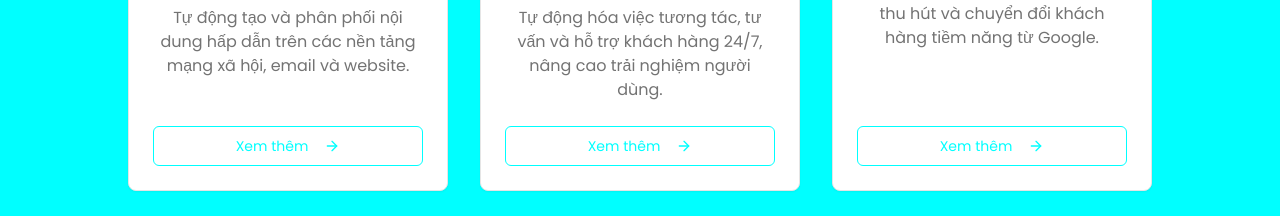
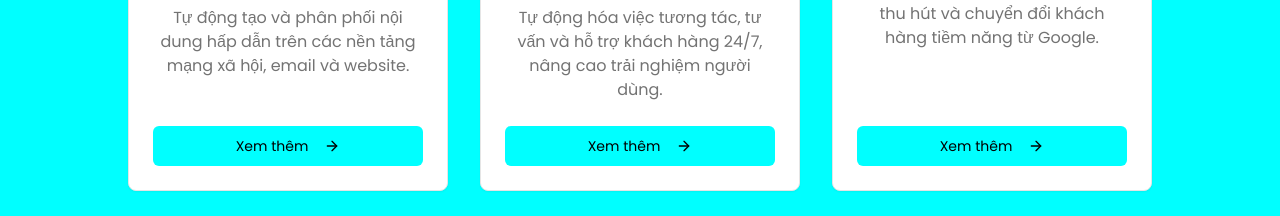
Before and after one commit to jb007-gg/igen-backend, a Next.js app: page / in a window 1280 px wide. Shown: the part 1700-1916 px from the top of the page. Built offline with nearby package versions, Linux system fonts and the light colour scheme.

Commit message:
remove the hover and set the bg-color is #00FFFF (_for element <LinkComp

```diff
--- a/src/components/landing/services-section.tsx
+++ b/src/components/landing/services-section.tsx
@@ -50,7 +50,7 @@ export function ServicesSection() {
                 <p className="text-muted-foreground">{service.description}</p>
               </CardContent>
               <CardFooter>
-                <Button variant="outline" className="w-full border-primary text-primary hover:bg-primary hover:text-primary-foreground bg-transparent group" asChild>
+                <Button className="w-full bg-primary text-primary-foreground hover:bg-primary/90 group" asChild>
                     <Link href={service.href}>
                         Xem thêm
                         <ArrowRight className="ml-2 h-4 w-4 transition-transform duration-300 group-hover:translate-x-1" />
```
